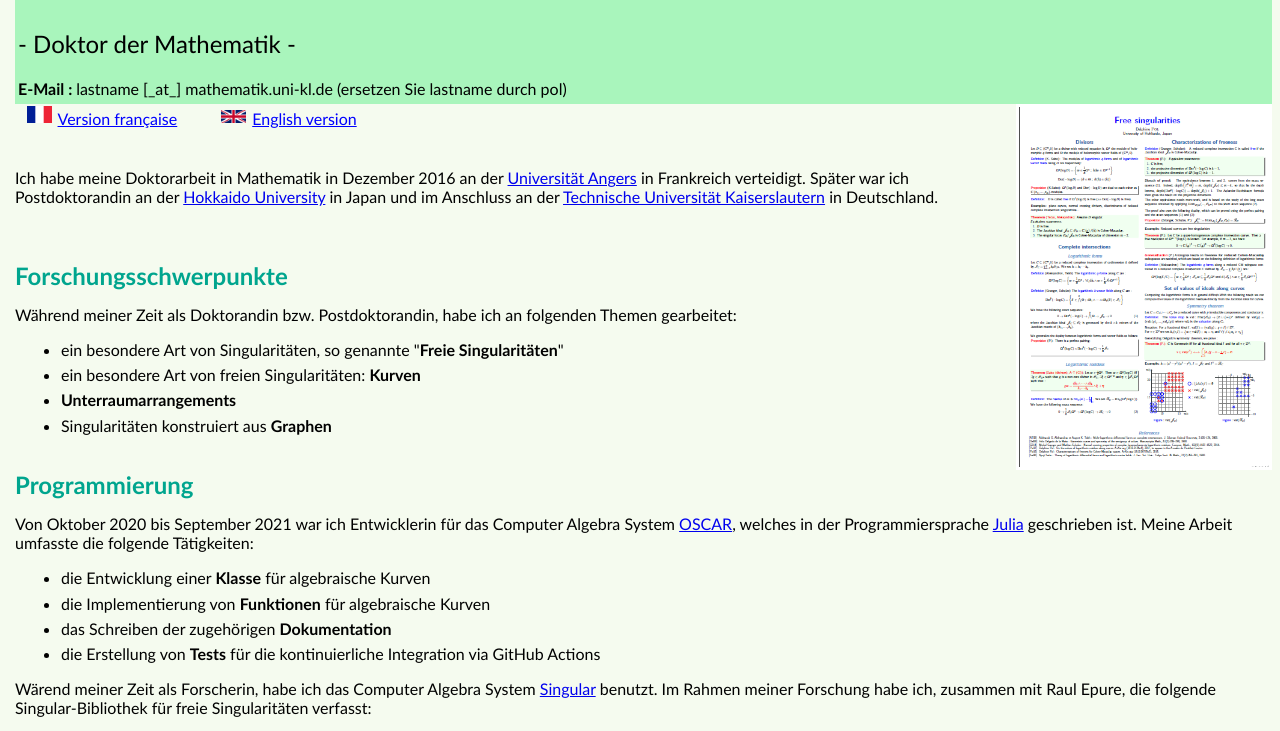
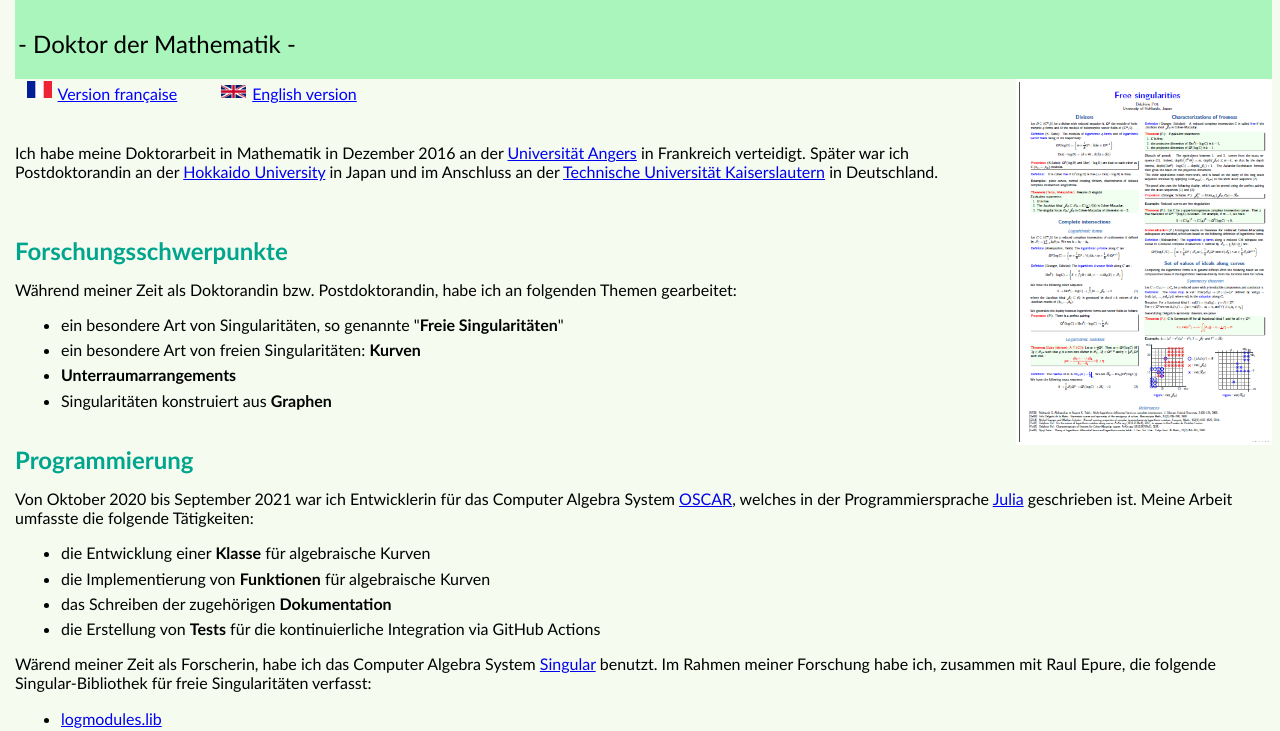
Before and after one commit to delphinepol/delphinepol.github.io, a plain HTML site: page deutsch.html in a window 1280 px wide. Shown: the part 66-797 px from the top of the page. Drawn offline with Linux system fonts and the light colour scheme.

Commit message:
remove email deutsch.html

```diff
--- a/deutsch.html
+++ b/deutsch.html
@@ -9,7 +9,6 @@
     <div class="name">
         <h1>Delphine Pol</h1>
         <h2>- Doktor der Mathematik -</h2>
-        <b>E-Mail : </b>lastname [_at_] <!-- no spam --> mathematik.uni-kl.de  (ersetzen Sie lastname durch pol)<br />
     </div>
 
     <div class="flag">
```
